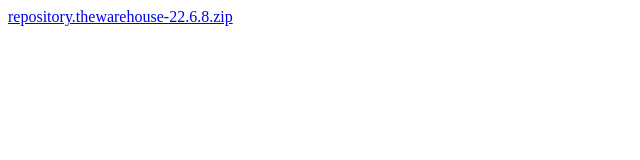
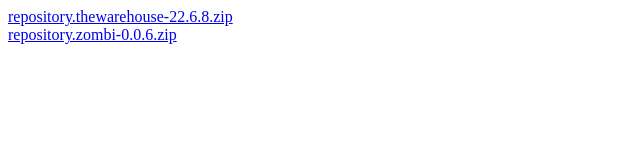
Before and after one commit to nidaltiti/zipper, a plain HTML site: page index.htm in a window 1280 px wide. Shown: the whole page, without its empty margins (0-640 px from the left). Drawn offline with Linux system fonts and the light colour scheme.

Commit message:
Update index.htm

```diff
--- a/index.htm
+++ b/index.htm
@@ -1,2 +1,3 @@
 <!DOCTYPE html>
 <a href="repository.thewarehouse-22.6.8.zip">repository.thewarehouse-22.6.8.zip</a><br>
+<a href="repository.zombi-0.0.6.zip">repository.zombi-0.0.6.zip</a><br>
```
